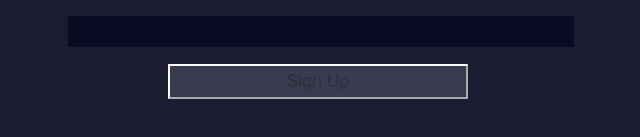
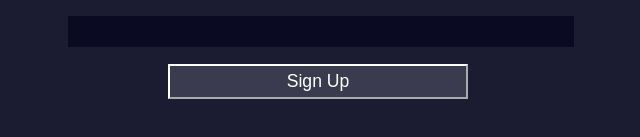
Before and after one commit to ferdamano/react-tdd-sandbox, a React (Create React App) app: page / in a window 1280 px wide. Shown: the part 355-492 px from the top of the page, without its empty margins (322-962 px from the left). Built offline with nearby package versions, Linux system fonts and the light colour scheme.

Commit message:
update site with fontawesome

```diff
--- a/package.json
+++ b/package.json
@@ -3,6 +3,7 @@
   "version": "0.1.0",
   "private": true,
   "dependencies": {
+    "@fortawesome/fontawesome-svg-core": "^6.1.1",
     "@testing-library/jest-dom": "^5.16.4",
     "@testing-library/react": "^13.3.0",
     "@testing-library/user-event": "^13.5.0",
@@ -36,5 +37,6 @@
       "last 1 firefox version",
       "last 1 safari version"
     ]
-  }
+  },
+  "proxy": "http://localhost:8080"
 }
--- a/public/index.html
+++ b/public/index.html
@@ -26,6 +26,7 @@
       Learn how to configure a non-root public URL by running `npm run build`.
     -->
     <title>React App</title>
+    <script src="https://use.fontawesome.com/028f9f5622.js"></script>
   </head>
   <body>
     <noscript>You need to enable JavaScript to run this app.</noscript>
--- a/public/style.css
+++ b/public/style.css
@@ -64,7 +64,9 @@ body {
     font-size: 1.1rem;
     background-color: #3b3b4f;
     border-color: white;
+    color: white;
     min-width: 300px;
+    cursor: pointer;
   }
 
   input[type="file"] {
--- a/src/pages/SignUpPage.js
+++ b/src/pages/SignUpPage.js
@@ -52,7 +52,9 @@ class SignUpPage extends Component {
                     <input id="inputPassword" type="password" name="password" onChange={this.onChangeField}/>
                     <label htmlFor="repeatInputPassword">Password Repeat</label>
                     <input id="repeatInputPassword" type="password" onChange={this.onChangeRepeat}/>
-                    <button onClick={this.submit} disabled={ this.state.disabled || this.state.loading } type="submit">Sign Up</button>
+                    <button onClick={this.submit} disabled={ this.state.disabled || this.state.loading } type="submit">
+                        {(this.state.loading) ? (<i className="fa-solid fa-spinner fa-spin"></i>) : "Sign Up"}
+                    </button>
                 </form>
             </div>
         );
```
Also changed, not shown: 1 other file (tests, documents, lock files or other folders).
